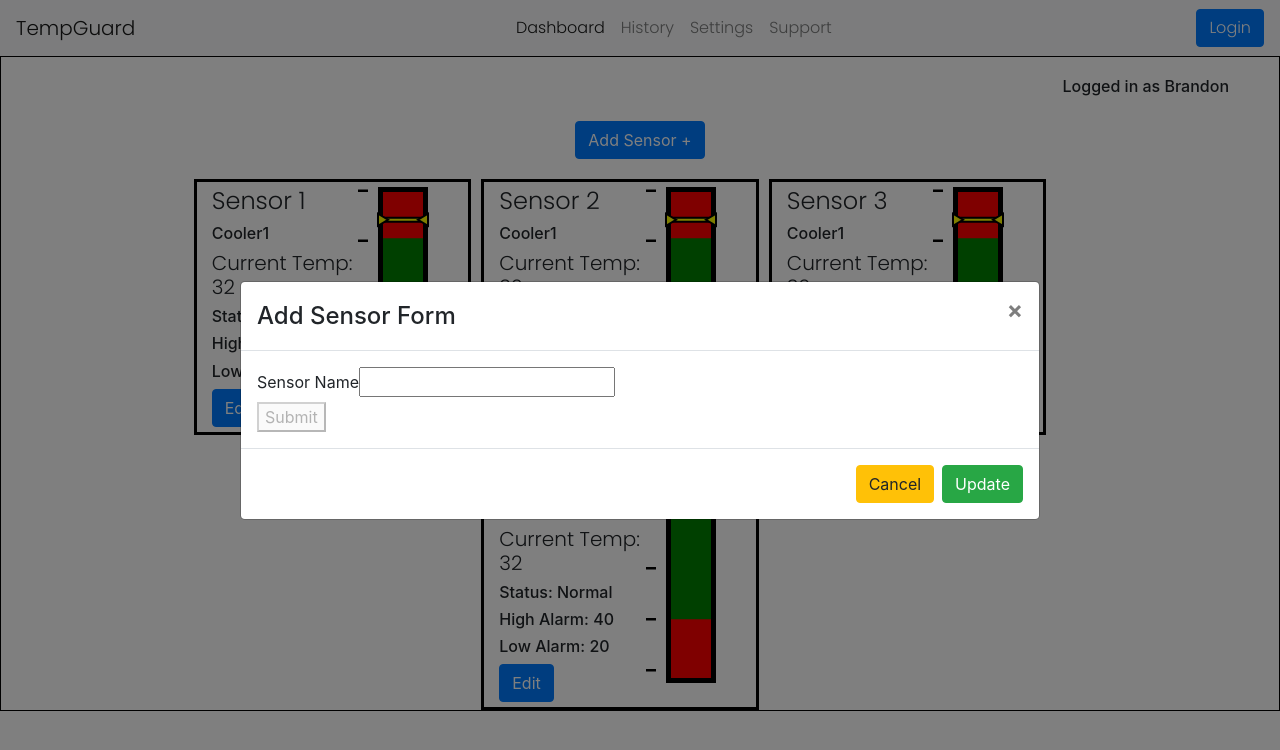
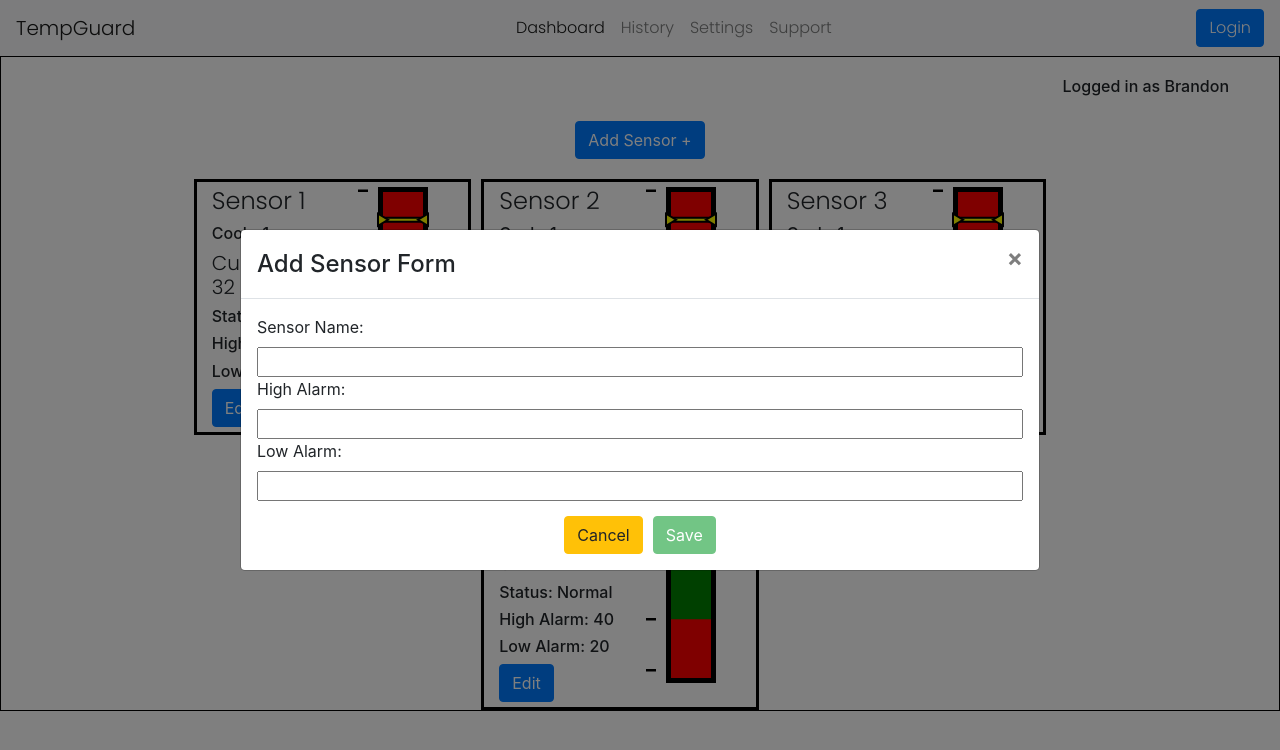
Before and after one commit to bkunke1/tempGuardOAuthClient, a React (Create React App) app: page /dashboard in a window 1280 px wide. Both pictures are taken after a click on the button "Add Sensor +". Shown: the top 750 px of the page. Built offline with nearby package versions, Linux system fonts and the light colour scheme; no server answers.

Commit message:
finished sensor setup validation form

```diff
--- a/src/Components/Forms/CreateSensorForm/CreateSensorForm.module.css
+++ b/src/Components/Forms/CreateSensorForm/CreateSensorForm.module.css
@@ -1,13 +1,32 @@
 .errorText {
-    color:rgb(238, 6, 45);
-    font-weight: 800;
+  color: rgb(238, 6, 45);
+  font-weight: 800;
 }
 
 .formControl {
 }
 
 .invalid {
-    border: 2px solid red;
+  border: 2px solid red;
   border-radius: 4px;
   background-color: #eb12124f;
 }
+
+.sensorForm {
+  display: flex;
+  flex-direction: column;
+}
+
+input {
+  margin-bottom: 6px;
+}
+
+.cancelButton {
+  margin-right: 10px;
+}
+
+.formButtons {
+  display: flex;
+  justify-content: center;
+  margin-top: 15px;
+}
--- a/src/Components/Forms/CreateSensorForm/CreateSensorForm.tsx
+++ b/src/Components/Forms/CreateSensorForm/CreateSensorForm.tsx
@@ -1,17 +1,43 @@
 import React, { useState } from 'react';
+import { Button } from 'react-bootstrap';
 import styles from './CreateSensorForm.module.css';
 
-export default function CreateSensorForm() {
+import { setEnvironment } from '../../../Context';
+
+export default function CreateSensorForm(props: any) {
   const [enteredSensorName, setEnteredSensorName] = useState('');
   const [enteredSensorNameIsTouched, setEnteredSensorNameIsTouched] =
+    useState(false);
+
+  const [enteredSensorHighAlarm, setEnteredSensorHighAlarm] = useState('');
+  const [enteredSensorHighAlarmIsTouched, setEnteredSensorHighAlarmIsTouched] =
+    useState(false);
+
+  const [enteredSensorLowAlarm, setEnteredSensorLowAlarm] = useState('');
+  const [enteredSensorLowAlarmIsTouched, setEnteredSensorLowAlarmIsTouched] =
     useState(false);
 
   const enteredSensorNameIsValid = enteredSensorName.trim() !== '';
   const sensorNameInputIsInvalid =
     !enteredSensorNameIsValid && enteredSensorNameIsTouched;
 
-  const enteredSensorHighAlarmIsValid = false;
-  const enteredSensorLowAlarmIsValid = false;
+  // regex interger validation
+  function validateTemperateInput(temp: any) {
+    return /^\d+$/.test(temp);
+  }
+
+  const enteredSensorHighAlarmIsValid =
+    enteredSensorHighAlarm.trim() !== '' &&
+    validateTemperateInput(enteredSensorHighAlarm) &&
+    enteredSensorHighAlarm > enteredSensorLowAlarm;
+  const sensorHighAlarmInputIsInvalid =
+    !enteredSensorHighAlarmIsValid && enteredSensorHighAlarmIsTouched;
+
+  const enteredSensorLowAlarmIsValid =
+    enteredSensorLowAlarm.trim() !== '' &&
+    validateTemperateInput(enteredSensorHighAlarm);
+  const sensorLowAlarmInputIsInvalid =
+    !enteredSensorLowAlarmIsValid && enteredSensorLowAlarmIsTouched;
 
   let formIsValid = false;
 
@@ -23,48 +49,160 @@ export default function CreateSensorForm() {
     formIsValid = true;
   }
 
-  const sensorInputChangeHandler = (event: any) => {
+  const sensorNameInputChangeHandler = (event: any) => {
     setEnteredSensorName(event.target.value);
   };
 
-  const sensorInputBlurHandler = (event: any) => {
+  const sensorNameInputBlurHandler = (event: any) => {
     setEnteredSensorNameIsTouched(true);
+  };
+
+  const sensorHighAlarmInputChangeHandler = (event: any) => {
+    setEnteredSensorHighAlarm(event.target.value);
+  };
+
+  const sensorHighAlarmInputBlurHandler = (event: any) => {
+    setEnteredSensorHighAlarmIsTouched(true);
+  };
+
+  const sensorLowAlarmInputChangeHandler = (event: any) => {
+    setEnteredSensorLowAlarm(event.target.value);
+  };
+
+  const sensorLowAlarmInputBlurHandler = (event: any) => {
+    setEnteredSensorLowAlarmIsTouched(true);
   };
 
   const createSensorFormSubmitHandler = (event: any) => {
     event.preventDefault();
 
     setEnteredSensorNameIsTouched(true);
+    setEnteredSensorHighAlarmIsTouched(true);
+    setEnteredSensorLowAlarmIsTouched(true);
 
-    if (!enteredSensorNameIsValid) {
+    if (
+      !enteredSensorNameIsValid ||
+      !enteredSensorHighAlarmIsValid ||
+      !enteredSensorLowAlarmIsValid
+    ) {
       return;
     }
-    console.log(enteredSensorName);
+    console.log('SensorName', enteredSensorName);
+    console.log('HighAlarm', enteredSensorHighAlarm);
+    console.log('LowAlarm', enteredSensorLowAlarm);
+
     setEnteredSensorName('');
+    setEnteredSensorHighAlarm('');
+    setEnteredSensorLowAlarm('');
     setEnteredSensorNameIsTouched(false);
+    setEnteredSensorHighAlarmIsTouched(false);
+    setEnteredSensorLowAlarmIsTouched(false);
+
+    // fetch(`${setEnvironment}/createSensor`)
+    //   .then((res) => {
+    //     console.log(res);
+    //   })
+    //   .catch((err) => {
+    //     console.log(err);
+    //   });
+
+    // Example POST method implementation:
+    async function postData(url = '', data = {}) {
+      // Default options are marked with *
+      const response = await fetch(url, {
+        method: 'POST', // *GET, POST, PUT, DELETE, etc.
+        mode: 'cors', // no-cors, *cors, same-origin
+        cache: 'no-cache', // *default, no-cache, reload, force-cache, only-if-cached
+        credentials: 'same-origin', // include, *same-origin, omit
+        headers: {
+          'Content-Type': 'application/json',
+          // 'Content-Type': 'application/x-www-form-urlencoded',
+        },
+        redirect: 'follow', // manual, *follow, error
+        referrerPolicy: 'no-referrer', // no-referrer, *no-referrer-when-downgrade, origin, origin-when-cross-origin, same-origin, strict-origin, strict-origin-when-cross-origin, unsafe-url
+        body: JSON.stringify(data), // body data type must match "Content-Type" header
+      });
+      return response.json(); // parses JSON response into native JavaScript objects
+    }
+
+    postData(`${setEnvironment}/createSensor`, { sensorName: enteredSensorName, sensorHighAlarm: enteredSensorHighAlarm, sensorLowAlarm: enteredSensorLowAlarm}).then((data) => {
+      console.log(data); // JSON data parsed by `data.json()` call
+    });
+
+    props.handleClose();
   };
 
   const sensorNameInputClasses = sensorNameInputIsInvalid
     ? styles.invalid
     : styles.formControl;
 
+  const sensorHighAlarmInputClasses = sensorHighAlarmInputIsInvalid
+    ? styles.invalid
+    : styles.formControl;
+
+  const sensorLowAlarmInputClasses = sensorLowAlarmInputIsInvalid
+    ? styles.invalid
+    : styles.formControl;
+
   return (
     <form onSubmit={createSensorFormSubmitHandler}>
-      <div>
-        <label htmlFor="sensorName">Sensor Name</label>
+      <div className={styles.sensorForm}>
+        <label htmlFor="sensorName">Sensor Name: </label>
         <input
           className={sensorNameInputClasses}
           type="text"
           id="sensorName"
-          onChange={sensorInputChangeHandler}
-          onBlur={sensorInputBlurHandler}
+          onChange={sensorNameInputChangeHandler}
+          onBlur={sensorNameInputBlurHandler}
+          value={enteredSensorName}
         />
         {sensorNameInputIsInvalid && (
           <p className={styles.errorText}>Sensor Name must not be empty.</p>
         )}
+        <label htmlFor="highAlarm">High Alarm:</label>
+        <input
+          className={sensorHighAlarmInputClasses}
+          type="text"
+          id="sensorHighAlarm"
+          onChange={sensorHighAlarmInputChangeHandler}
+          onBlur={sensorHighAlarmInputBlurHandler}
+          value={enteredSensorHighAlarm}
+        />
+        {sensorHighAlarmInputIsInvalid && (
+          <p className={styles.errorText}>
+            Sensor High Alarm must be a number and must not be empty.
+          </p>
+        )}
+        <label htmlFor="lowAlarm">Low Alarm:</label>
+        <input
+          className={sensorLowAlarmInputClasses}
+          type="text"
+          id="sensorLowAlarm"
+          onChange={sensorLowAlarmInputChangeHandler}
+          onBlur={sensorLowAlarmInputBlurHandler}
+          value={enteredSensorLowAlarm}
+        />
+        {sensorLowAlarmInputIsInvalid && (
+          <p className={styles.errorText}>
+            Sensor Low Alarm must be a number and must not be empty.
+          </p>
+        )}
       </div>
-      <div className="">
-        <button disabled={!formIsValid}>Submit</button>
+
+      <div className={styles.formButtons}>
+        <Button
+          className={`btn-warning ${styles.cancelButton}`}
+          onClick={props.handleClose}
+        >
+          Cancel
+        </Button>
+        <Button
+          className="btn-success"
+          disabled={!formIsValid}
+          onClick={createSensorFormSubmitHandler}
+        >
+          Save
+        </Button>
       </div>
     </form>
   );
--- a/src/Pages/DashboardPage/Dashboard.tsx
+++ b/src/Pages/DashboardPage/Dashboard.tsx
@@ -1,4 +1,4 @@
-import React, { useContext, useRef, useState } from 'react';
+import React, { useContext, useEffect, useState } from 'react';
 import { myContext } from '../../Context';
 import { IUser } from '../../types/maintypes';
 import styles from './Dashboard.module.css';
@@ -16,34 +16,8 @@ import { Omit, BsPrefixProps } from 'react-bootstrap/esm/helpers';
 
 export default function Dashboard() {
   const context = useContext(myContext) as IUser;
-  const [enteredSensorName, setEnteredSensorName] = useState('');
 
-  const sensorNameInputHandler = (event: any) => {
-    setEnteredSensorName(event.target.value);
-
-    if (enteredSensorName.trim() == '') {
-
-    }
-  };
-
-  const createSensorModalSubmissionHandler = (event: any) => {
-    console.log('create sensor submitted');
-    event.preventDefault();
-    console.log(enteredSensorName);
-
-    if (enteredSensorName.trim() == '') {
-
-    }
-
-    // fetch(`${setEnvironment}/createSensor`)
-    //   .then((res) => {
-    //     console.log(res);
-    //   })
-    //   .catch((err) => {
-    //     console.log(err);
-    //   });
-  };
-
+  // dummy data for populating sensors
   const sensorList = [
     {
       _id: '608f50cc63a04a44e9e29c71',
@@ -99,6 +73,9 @@ export default function Dashboard() {
 
   const [modalShow, setModalShow] = React.useState(false);
 
+  const handleClose = () => setModalShow(false);
+  const handleShow = () => setModalShow(true);
+
   function MyVerticallyCenteredModal(
     props: JSX.IntrinsicAttributes &
       Omit<
@@ -133,28 +110,8 @@ export default function Dashboard() {
           </Modal.Title>
         </Modal.Header>
         <Modal.Body>
-          <CreateSensorForm />
-        {/* <form>
-                <div className="form-group">
-                  <label>Sensor Name</label>
-                  <input type="text" className="form-control" id="sensorName1" onChange={sensorNameInputHandler} />
-                </div>
-                <div className="form-group row">
-                  <div className="col-xs-3 mx-auto">
-                    <label>High Alarm</label>
-                    <input type="text" className="form-control" id="highAlarm1" />
-                  </div>
-                  <div className="col-xs-3 mx-auto">
-                    <label>Low Alarm</label>
-                    <input type="text" className="form-control" id="lowAlarm1" />
-                  </div>
-                </div>
-              </form> */}
+          <CreateSensorForm handleClose={handleClose}/>
         </Modal.Body>
-        <Modal.Footer>
-          <Button className="btn-warning" onClick={props.onHide}>Cancel</Button>
-          <Button className="btn-success" onClick={createSensorModalSubmissionHandler}>Update</Button>
-        </Modal.Footer>
       </Modal>
     );
   }
@@ -185,6 +142,7 @@ export default function Dashboard() {
                       onHide={() => setModalShow(false)}
                     />
                   </>
+
                 </Row>
                 <Row className={styles.sensors}>
                   {sensorList.map((sensorData) => (
```
